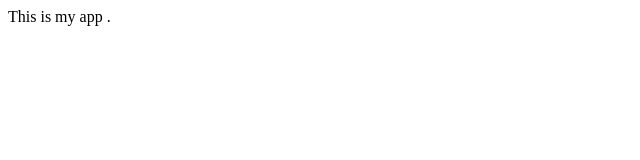
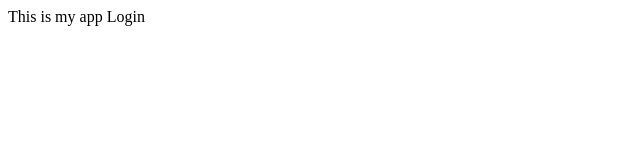
Before and after one commit to chemister/My-first-repo, a plain HTML site: page index.html in a window 1280 px wide. Shown: the full height of the page, 0-640 px from the left. Drawn offline with Linux system fonts and the light colour scheme.

Commit message:
Login form

```diff
--- a/index.html
+++ b/index.html
@@ -5,7 +5,6 @@
 </head>
 <body>
 	This is my app
+	Login
 </body>
 </html>
-
-.
```
Also changed, not shown: login.html (added, +1 -0 lines).
